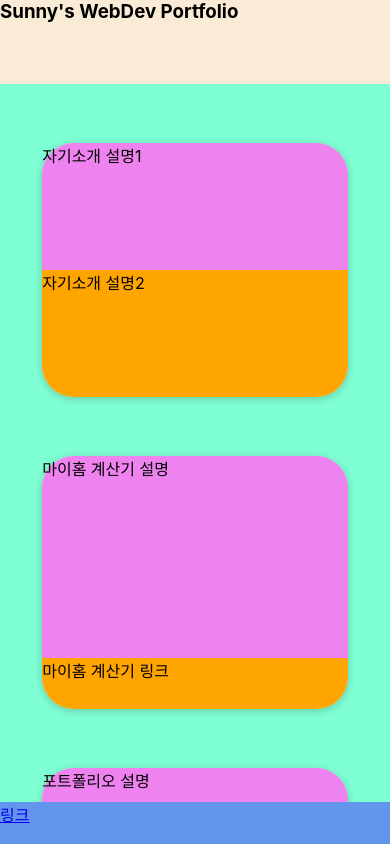
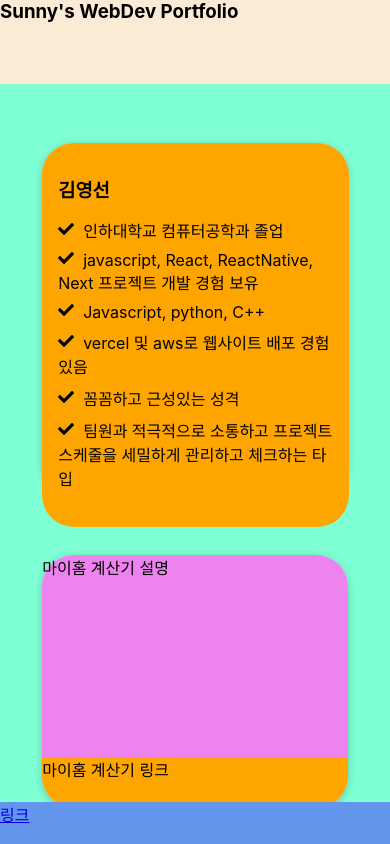
Before and after one commit to DDOONG211107/portfolio-react-website, a React (Create React App) app in the folder portfolio-react/: page / in a window 390 px wide. Built offline with nearby package versions, Linux system fonts and the light colour scheme.

Commit message:
자기소개 작성

```diff
--- a/portfolio-react/package.json
+++ b/portfolio-react/package.json
@@ -8,6 +8,7 @@
     "@testing-library/user-event": "^13.5.0",
     "react": "^18.2.0",
     "react-dom": "^18.2.0",
+    "react-icons": "^4.12.0",
     "react-scripts": "5.0.1",
     "web-vitals": "^2.1.4"
   },
--- a/portfolio-react/src/components/header/MyHeader.module.css
+++ b/portfolio-react/src/components/header/MyHeader.module.css
@@ -1,6 +1,6 @@
 .header {
   background-color: antiquewhite;
-  height: 15vh;
+  height: 12vh;
 }
 
 .header h3 {
--- a/portfolio-react/src/components/main/MyMain.js
+++ b/portfolio-react/src/components/main/MyMain.js
@@ -1,15 +1,34 @@
 import classes from "./MyMain.module.css";
 import faceImg from "../../public/face_img.png";
+import introduceStrArr from "../../public/data/desStrArr";
+import { FaCheck } from "react-icons/fa";
 
+const dummyString =
+  "Lorem Ipsum is simply dummy text of the printing and typesetting industry. Lorem Ipsum has been the industry's standard dummy text ever since the 1500s, when an unknown printer took a galley of type and scrambled it to make a type specimen book. It has survived not only five centuries, but also the leap into electronic typesetting, remaining essentially unchanged. It was popularised in the 1960s with the release of Letraset sheets containing Lorem Ipsum passages, and more recently with desktop publishing software like Aldus PageMaker including versions of Lorem Ipsum.";
+let i = 0;
 export default function MyMain() {
   return (
     <main className={classes.main}>
       <div className={classes.firstCard}>
         <div className={classes.cardLeft}>
           <img src={faceImg} alt="프로필 사진" className={classes.image} />
-          <div className={classes.mobileCardLeft}>자기소개 설명1</div>
+          {/* <div className={classes.mobileCardLeft}>{dummyString}</div> */}
         </div>
-        <div className={classes.cardRight}>자기소개 설명2</div>
+        <div className={classes.cardRight}>
+          <h3>김영선</h3>
+
+          <ol>
+            {introduceStrArr.map((str) => {
+              return (
+                <li>
+                  <FaCheck />
+                  &nbsp;&nbsp;
+                  {str}
+                </li>
+              );
+            })}
+          </ol>
+        </div>
       </div>
       <div className={classes.secondCard}>
         <div className={classes.cardDes}>마이홈 계산기 설명</div>
--- a/portfolio-react/src/components/main/MyMain.module.css
+++ b/portfolio-react/src/components/main/MyMain.module.css
@@ -1,6 +1,6 @@
 .main {
   background-color: aquamarine;
-  height: 80vh;
+  height: 83vh;
   padding: 0 50vh;
   overflow-y: scroll;
 }
@@ -11,9 +11,9 @@
   background-color: rgb(216, 233, 255);
   border-radius: 32px;
   box-shadow: 0 2px 8px rgba(0, 0, 0, 0.2);
-  max-width: 80%;
+  /* max-width: 80%; */
   margin: 7vh auto;
-  height: 30vh;
+  height: 35vh;
   display: flex;
   flex-direction: row;
 }
@@ -82,6 +82,20 @@
   border-top-right-radius: 32px;
   border-bottom-right-radius: 32px;
   width: 60%;
+  padding: 1rem;
+}
+
+.cardRight h3 {
+  margin: 1rem auto;
+}
+
+.cardRight ol {
+  list-style: none;
+  padding-inline-start: 0;
+}
+
+.cardRight li {
+  padding-bottom: 0.5rem;
 }
 
 .cardDes {
@@ -128,13 +142,36 @@
     box-shadow: 0 2px 8px rgba(0, 0, 0, 0.2);
     max-width: 100%;
     margin: 7vh auto;
-    height: 30vh;
+    height: 22rem;
     display: flex;
     flex-direction: column;
   }
 
+  .firstCard .cardLeft {
+    background-color: rgb(66, 29, 66);
+    border-top-left-radius: 32px;
+    border-bottom-left-radius: 32px;
+    height: 0%;
+  }
+  .firstCard .cardRight {
+    background-color: orange;
+    border-radius: 32px;
+    width: 90%;
+    height: 100%;
+    padding: 1rem;
+  }
+
+  .cardRight ol {
+    list-style: none;
+    padding-inline-start: 0;
+  }
+
+  .cardRight li {
+    padding-bottom: 0.5rem;
+  }
+
   .mobileCardLeft {
-    display: block;
+    display: none;
   }
 
   .cardLeft img {
--- /dev/null
+++ b/portfolio-react/src/public/data/desStrArr.js
@@ -0,0 +1,10 @@
+const introduceStrArr = [
+  "인하대학교 컴퓨터공학과 졸업",
+  "javascript, React, ReactNative, Next 프로젝트 개발 경험 보유",
+  "Javascript, python, C++",
+  "vercel 및 aws로 웹사이트 배포 경험 있음",
+  "꼼꼼하고 근성있는 성격",
+  "팀원과 적극적으로 소통하고 프로젝트 스케줄을 세밀하게 관리하고 체크하는 타입",
+];
+
+export default introduceStrArr;
```
Also changed, not shown: 1 other file (tests, documents, lock files or other folders).
